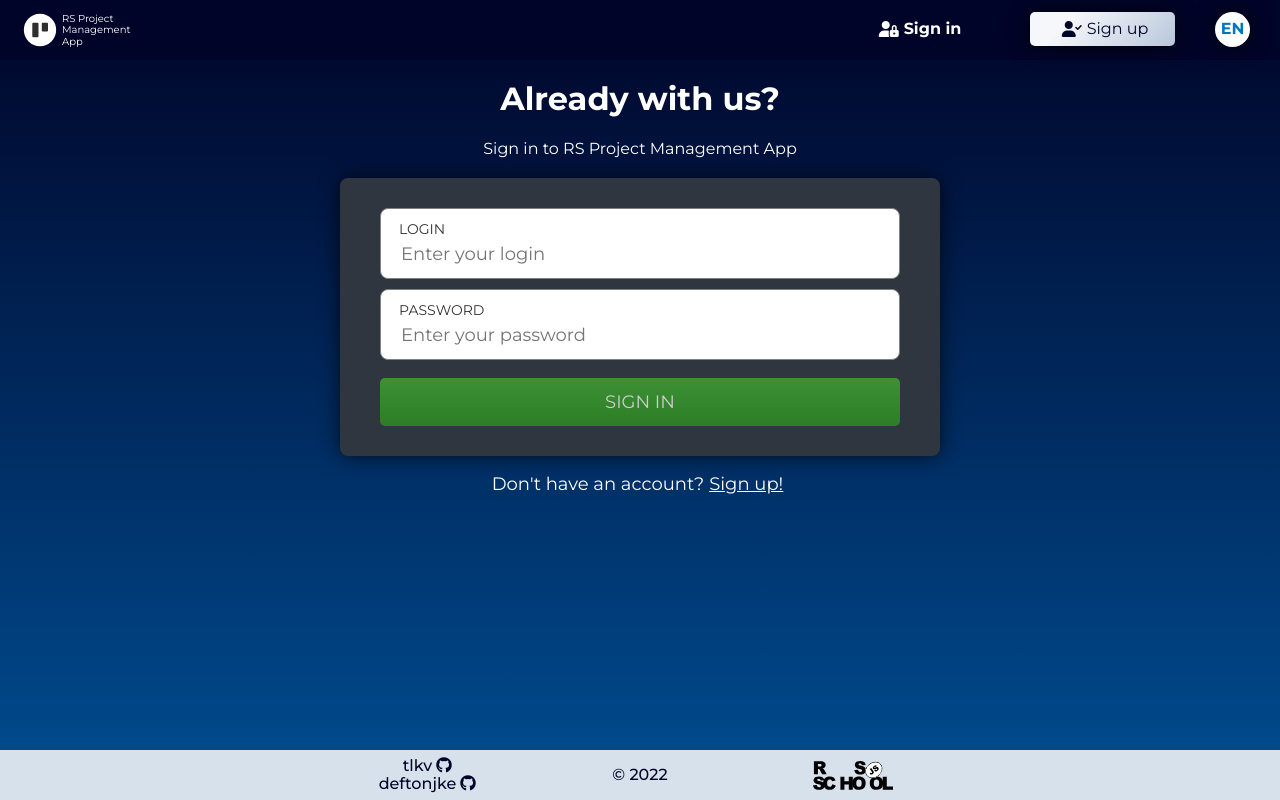
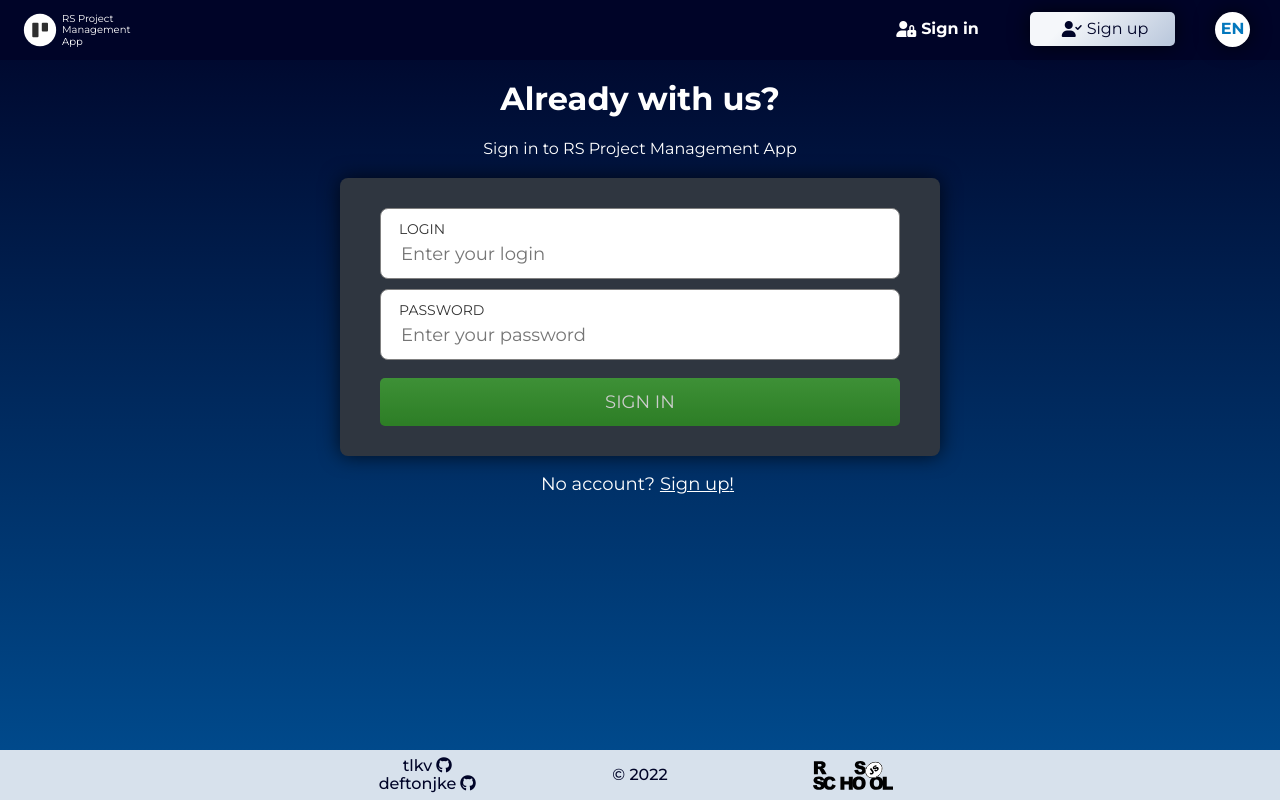
Before and after one commit to tlkv/project-management-app, a React (Create React App) app: page /login in a window 1280 px wide. Built offline with nearby package versions, Linux system fonts and the light colour scheme; the HTML template or start-up script is replaced by a standard one.

Commit message:
feat: add login page translation

```diff
--- a/src/components/Header/Header.tsx
+++ b/src/components/Header/Header.tsx
@@ -126,7 +126,7 @@ function Header() {
 
             {!isAuth && (
               <li className="nav-item">
-                <NavLink to="/login" className="main-nav-btn main-nav-btn-dark">
+                <NavLink to="/login" className="main-nav-btn main-nav-btn-dark main-btn-narrow">
                   <i className="fa-solid fa-user-lock" />
                   {dict[lang].buttons.signIn}
                 </NavLink>
--- a/src/components/UserInfo/UserInfo.tsx
+++ b/src/components/UserInfo/UserInfo.tsx
@@ -5,7 +5,7 @@ export default function UserInfo({ name, login }: ApiUserInfo) {
   return (
     <div className={s.ProfDescr}>
       <div className={s.ProfDescrItem}>
-        <img src="./assets/img/userIcon.png" alt="user icon" className={s.UserImg} />
+        <i className="fa-solid fa-user-large user-big" />
       </div>
       <div className={s.ProfDescrItem}>
         <div className={s.ProfDescrText}>
--- a/src/data/dict.ts
+++ b/src/data/dict.ts
@@ -35,7 +35,24 @@ const dict = {
       team2done3: 'Tasks managemet',
       team2done4: 'Modal boxes',
     },
-    loginPage: {},
+    forms: {
+      nameLabel: 'Name',
+      namePholder: 'Enter your name',
+      loginLabel: 'Login',
+      loginPholder: 'Enter your login',
+      passwordLabel: 'Password',
+      passwordPholder: 'Enter your password',
+      passwordValid: '8-30 letters (eng) or numbers or ! @ # $ & ( ) - ‘ . / + ,',
+      nameLoginValid: '4-20 letters (eng) or numbers, no spaces or special symbols',
+    },
+
+    loginPage: {
+      signInHeader: 'Already with us?',
+      signUpHeader: 'Create new account',
+      signInText: 'Sign in to RS Project Management App',
+      signUpText: 'Sign up to RS Project Management App',
+      signInSuggestion: 'No account?',
+    },
     mainPage: {},
     profilePage: {},
   },
@@ -76,7 +93,23 @@ const dict = {
       team2done3: 'Управление задачами',
       team2done4: 'Модальные окна',
     },
-    loginPage: {},
+    forms: {
+      nameLabel: 'Имя',
+      namePholder: 'Введите свое имя',
+      loginLabel: 'Логин',
+      loginPholder: 'Введите свой логин',
+      passwordLabel: 'Пароль',
+      passwordPholder: 'Введите свой пароль',
+      passwordValid: '8-30 букв (анг) или цифр или ! @ # $ & ( ) - ‘ . / + ,',
+      nameLoginValid: '4-20 букв (анг) или цифр, без пробелов и спецсимволов',
+    },
+    loginPage: {
+      signInHeader: 'Уже с нами?',
+      signUpHeader: 'Создайте новый аккаунт',
+      signInText: 'Войти в RS Project Management App',
+      signUpText: 'Зарегистрироваться в RS Project Management App',
+      signInSuggestion: 'Еще нет аккаута?',
+    },
     mainPage: {},
     profilePage: {},
   },
--- a/src/pages/LoginPage/LoginPage.tsx
+++ b/src/pages/LoginPage/LoginPage.tsx
@@ -7,6 +7,7 @@ import loginWithToken from '../../api/loginWithToken';
 import getResponseOnCreatingUser from '../../api/getResponseOnCreatingUser';
 import IS_PASSWORD_VALID from '../../utils/isPasswordValid';
 import IS_NAME_OR_LOGIN_VALID from '../../utils/isNameOrLoginValid';
+import dict from '../../data/dict';
 
 function LoginPage() {
   const context = useContext(AppContext);
@@ -19,7 +20,7 @@ function LoginPage() {
   const [isLoginValid, setIsLoginValid] = useState(true);
   const [password, setPassword] = useState('');
   const [isPasswordValid, setIsPasswordValid] = useState(true);
-  const { isAuth, setSpinner } = useContext(AppContext);
+  const { isAuth, setSpinner, lang } = useContext(AppContext);
   const [isButtonDisabled, setButtonDisabled] = useState(false);
 
   useEffect(() => {
@@ -79,70 +80,66 @@ function LoginPage() {
 
   return (
     <div className="narrow-container">
-      <h1 className="login__title">{isLogin ? 'Already with us?' : 'Create new account'}</h1>
+      <h1 className="login__title">
+        {isLogin ? dict[lang].loginPage.signInHeader : dict[lang].loginPage.signUpHeader}
+      </h1>
       <p className="login__description">
-        {isLogin ? 'Sign in to RS Project Management App' : 'Sign up to RS Project Management App'}
+        {isLogin ? dict[lang].loginPage.signInText : dict[lang].loginPage.signUpText}
       </p>
       <form className="login__form">
         {isLogin ? null : (
           <div className="login__form-field login__form-field_text">
             <label htmlFor="name">
-              Name
+              {dict[lang].forms.nameLabel}
               <input
                 className="registration__form_input"
                 type="text"
-                placeholder="Enter your name"
+                placeholder={dict[lang].forms.namePholder}
                 id="name"
                 value={name}
                 onInput={handleNameInput}
               />
             </label>
             {isNameValid ? null : (
-              <div className="login__invalid-field">
-                4-20 letters (eng) or numbers, no spaces or special symbols
-              </div>
+              <div className="login__invalid-field">{dict[lang].forms.nameLoginValid}</div>
             )}
           </div>
         )}
         <div className="login__form-field login__form-field_text">
           <label htmlFor="login">
-            Login
+            {dict[lang].forms.loginLabel}
             <input
               className="login__form_input"
               type="text"
-              placeholder="Enter your login"
+              placeholder={dict[lang].forms.loginPholder}
               id="login"
               onInput={handleLoginInput}
             />
           </label>
           {isLoginValid ? null : (
-            <div className="login__invalid-field">
-              4-20 letters (eng) or numbers, no spaces or special symbols
-            </div>
+            <div className="login__invalid-field">{dict[lang].forms.nameLoginValid}</div>
           )}
         </div>
         <div className="login__form-field login__form-field_text">
           <label htmlFor="password">
-            Password
+            {dict[lang].forms.passwordLabel}
             <input
               className="login__form_input"
               type="password"
-              placeholder="Enter your password"
+              placeholder={dict[lang].forms.passwordPholder}
               id="password"
               onInput={handlePasswordInput}
             />
           </label>
           {isPasswordValid ? null : (
-            <div className="login__invalid-field">
-              8-30 letters (eng) or numbers or ! @ # $ & ( ) - ‘ . / + ,
-            </div>
+            <div className="login__invalid-field">{dict[lang].forms.passwordValid}</div>
           )}
         </div>
         {isLogin ? (
           <input
             className={`login__form_submit ${isButtonDisabled ? 'temp-disabled' : ''}`}
             type="submit"
-            value="Sign in"
+            value={dict[lang].buttons.signIn}
             disabled={!(login && password)}
             onClick={logIn}
           />
@@ -150,7 +147,7 @@ function LoginPage() {
           <input
             className={`login__form_submit ${isButtonDisabled ? 'temp-disabled' : ''}`}
             type="submit"
-            value="Sign up"
+            value={dict[lang].buttons.signUp}
             disabled={!(name && login && password)}
             onClick={createUser}
           />
@@ -158,16 +155,16 @@ function LoginPage() {
       </form>
       {isLogin ? (
         <p className="login__suggestion">
-          Don&apos;t have an account?
+          {dict[lang].loginPage.signInSuggestion}
           <NavLink className="login__link" to="/registration">
-            <span className="reg-underline">Sign up!</span>
+            <span className="reg-underline">{dict[lang].buttons.signUp}!</span>
           </NavLink>
         </p>
       ) : (
         <p className="login__suggestion">
-          Already with us?
+          {dict[lang].loginPage.signInHeader}
           <NavLink className="login__link" to="/login">
-            <span className="reg-underline">Sign in!</span>
+            <span className="reg-underline">{dict[lang].buttons.signIn}!</span>
           </NavLink>
         </p>
       )}
--- a/src/pages/WelcomePage/WelcomePage.tsx
+++ b/src/pages/WelcomePage/WelcomePage.tsx
@@ -23,7 +23,7 @@ function WelcomePage() {
               )}
               {!isAuth && (
                 <>
-                  <NavLink to="/login" className="main-nav-btn main-nav-btn-dark">
+                  <NavLink to="/login" className="main-nav-btn main-nav-btn-dark main-btn-narrow ">
                     <i className="fa-solid fa-user-lock" />
                     {dict[lang].buttons.signIn}
                   </NavLink>
--- a/src/sass/App.scss
+++ b/src/sass/App.scss
@@ -42,3 +42,9 @@ button {
   filter: brightness(0.8);
   pointer-events: none;
 }
+.user-big {
+  font-size: 100px;
+}
+.main-btn-narrow {
+  max-width: 110px;
+}
```
